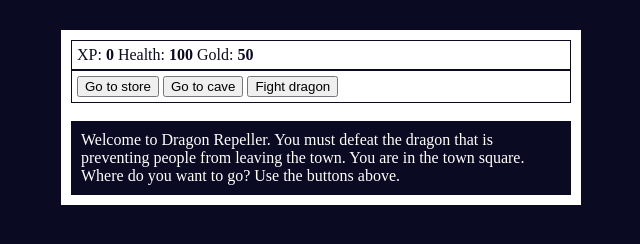
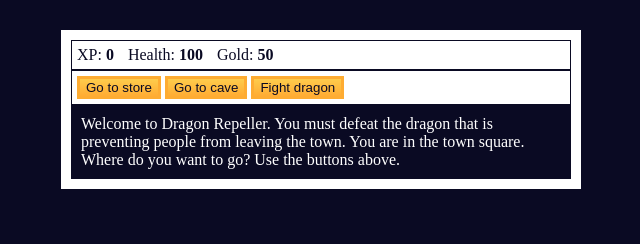
Before and after one commit to Nibtlesz/RolePlayingGame, a website: page src/game.html in a window 1280 px wide. Shown: the whole page, without its empty margins (319-959 px from the left). Drawn offline with Linux system fonts and the light colour scheme.

Commit message:
Se añade informacion general y del monstruo, se comeplenta la hoja de estilos

```diff
--- a/src/script.js
+++ b/src/script.js
@@ -10,3 +10,12 @@ let inventory = ["stick"];
 const button1 = document.querySelector("#button1");
 const button2 = document.querySelector("#button2");
 const button3 = document.querySelector("#button3");
+
+//TEXTS AND MONSTER INFO
+const text              = document.querySelector("#text");
+const xpText            = document.querySelector("#xpText");
+const healthText        = document.querySelector("#healthText");
+const goldText          = document.querySelector("#goldText");
+const monsterStats      = document.querySelector("#monsterStats");
+const monsterName       = document.querySelector("#monsterName");
+const monsterHealthText = document.querySelector("#monsterHealth");
--- a/src/styles.css
+++ b/src/styles.css
@@ -26,3 +26,23 @@ body {
     color: #0a0a23;
     padding: 5px;
 }
+
+#monsterStats{
+    display: none;
+    border: 1px solid #0a0a23;
+    padding: 5px;
+    color: #ffffff;
+    background: #c70d0d;
+}
+
+.stat{
+    padding-right: 10px;
+}
+
+button{
+    cursor: pointer;
+    color: #0a0a23;
+    background-color: #feac32;
+    background-image: linear-gradient(#fecc4c, #ffac33);
+    border: 3px solid #feac32;
+}
```
